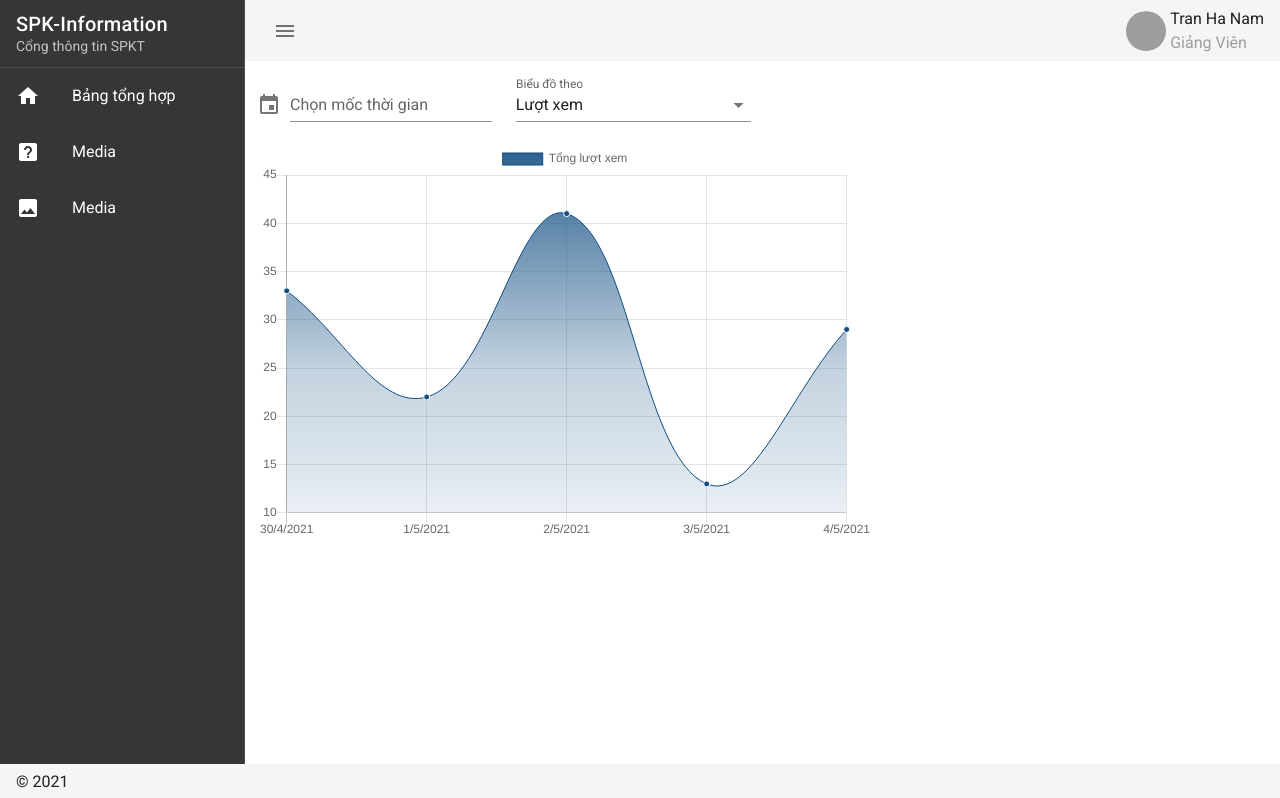
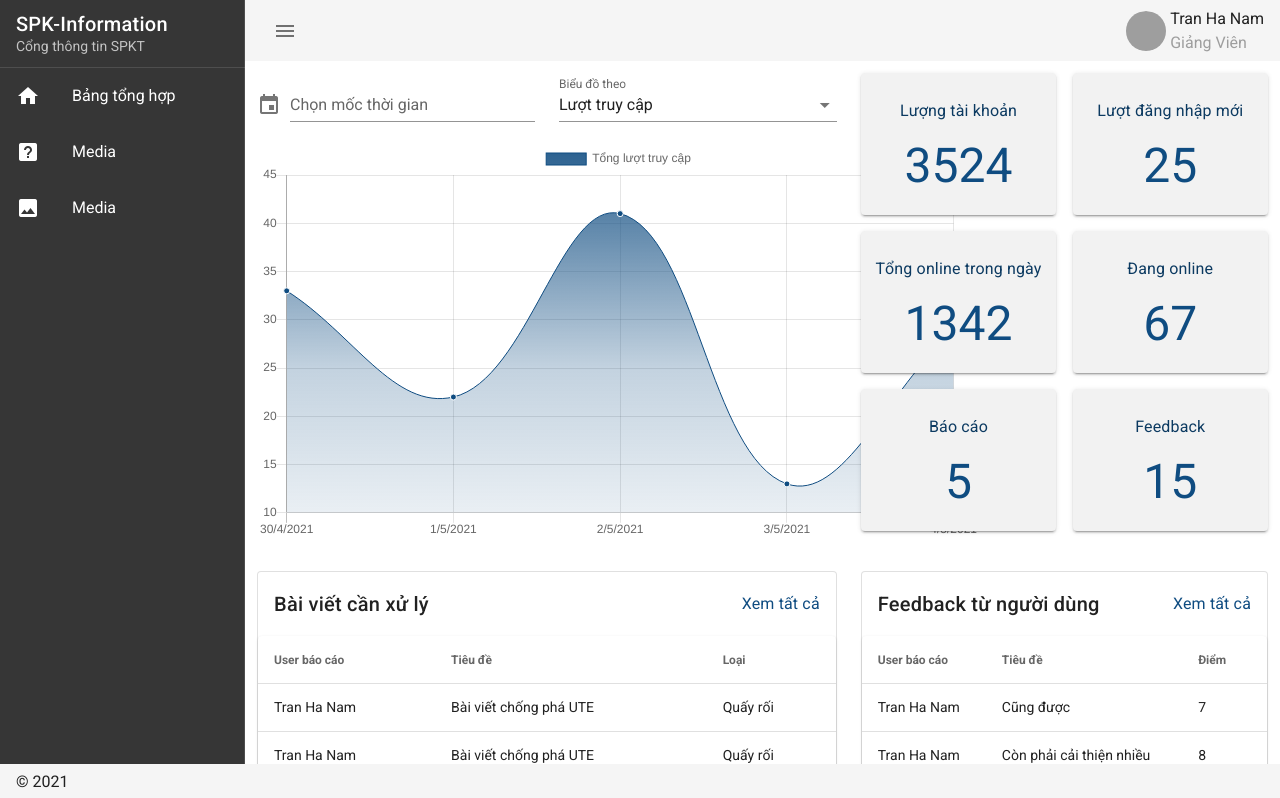
Before and after one commit to tranhanam19999/spkf-cms-vue, a Nuxt app: page / in a window 1280 px wide. Shown: the top 798 px of the page. Built offline with nearby package versions, Linux system fonts and the light colour scheme; grey boxes are pictures that could not be loaded.

Commit message:
Improve: Report and feedback tables

```diff
--- /dev/null
+++ b/components/Tables/ReportedPost.vue
@@ -0,0 +1,41 @@
+<template>
+    <v-data-table
+        :headers="headers"
+        :items="posts"
+        :items-per-page="5"
+        class="elevation-1 row-pointer"
+        @click:row="handleClickedRow"
+    ></v-data-table>
+</template>
+
+<script>
+import data from '../../static/mockData'
+export default {
+    methods: {
+        handleClickedRow(value) {
+            console.log('vvvv ', value)
+        }
+    },
+    data() {
+        return {
+            headers: [
+                {
+                    text: 'User báo cáo',
+                    align: 'start',
+                    sortable: false,
+                    value: 'username',
+                },
+                { text: 'Tiêu đề', sortable: false, value: 'title' },
+                { text: 'Loại', sortable: false, value: 'reportType' }
+            ],
+            posts: [...data.mockReport],
+        }
+    }
+}
+</script>
+
+<style lang="css" scoped>
+.row-pointer >>> tbody tr :hover {
+  cursor: pointer;
+}
+</style>
--- /dev/null
+++ b/components/Tables/UserFeedback.vue
@@ -0,0 +1,44 @@
+<template>
+    <v-data-table
+        :headers="headers"
+        :items="posts"
+        :items-per-page="5"
+        class="elevation-1 row-pointer"
+        @click:row="handleClickedRow"
+    ></v-data-table>
+</template>
+
+<script>
+import data from '../../static/mockData'
+export default {
+    methods: {
+        handleClickedRow(value) {
+            console.log('vvvv ', value)
+        }
+    },
+    created() {
+        console.log('ssss ', data.mockFeedback)
+    },
+    data() {
+        return {
+            headers: [
+                {
+                    text: 'User báo cáo',
+                    align: 'start',
+                    sortable: false,
+                    value: 'username',
+                },
+                { text: 'Tiêu đề', sortable: false, value: 'title' },
+                { text: 'Điểm', value: 'point' }
+            ],
+            posts: [...data.mockFeedback],
+        }
+    }
+}
+</script>
+
+<style lang="css" scoped>
+.row-pointer >>> tbody tr :hover {
+  cursor: pointer;
+}
+</style>
--- a/components/chart/LineChart.vue
+++ b/components/chart/LineChart.vue
@@ -1,6 +1,7 @@
 
 <script>
   import { Line, mixins } from 'vue-chartjs'
+  import data from '../../static/mockData'
   const { reactiveProp } = mixins
   export default {
     data() {
@@ -9,38 +10,7 @@
           labels: ["Lượng truy cập", "Ngày"],
           datasets: []
         },
-        mockDate: [
-          {
-            date:"30/4/2021",
-            totalViews: 33,
-            totalPosts: 32,
-            totalComments: 2
-          },
-          {
-            date:"1/5/2021",
-            totalViews: 22,
-            totalPosts: 11,
-            totalComments: 20
-          },
-          {
-            date:"2/5/2021",
-            totalViews: 41,
-            totalPosts: 16,
-            totalComments: 3
-          },
-          {
-            date:"3/5/2021",
-            totalViews: 13,
-            totalPosts: 33,
-            totalComments: 1
-          },
-          {
-            date:"4/5/2021",
-            totalViews: 29,
-            totalPosts: 16,
-            totalComments: 8
-          }
-        ],
+        mockDate: [...data.mockChart],
       }
     },
     extends: Line,
@@ -87,7 +57,7 @@
           ]
         }
         else {
-          chart.name = "Tổng lượt xem"
+          chart.name = "Tổng lượt truy cập"
           chart.data = [
             this.mockDate[0].totalViews,
             this.mockDate[1].totalViews,
--- a/pages/index.vue
+++ b/pages/index.vue
@@ -1,6 +1,7 @@
 <template>
+  <div>
   <v-row>
-    <v-col cols="6">
+    <v-col cols="7">
       <v-row>
         <v-col>
           <v-menu
@@ -60,18 +61,94 @@
       <DashboardChart :chartType="selectedChartType.value ? selectedChartType.value : selectedChartType"
                       :rangeDate="rangeDate"/>
     </v-col>
-    <v-col>
+    <v-col cols="12" md="5" lg="5" class="d-flex flex-wrap justify-space-between">
+      <v-card class="mb-4 px-2 py-2 accent hover-scale text-center" width="48%">
+        <v-card-title class="px-0 text-center secondary--text">
+          <h3 class="text-subtitle-1 mx-auto">Lượng tài khoản</h3>
+        </v-card-title>
 
+        <v-card-text class="text-h3 primary--text">3524</v-card-text>
+      </v-card>
+      <v-card class="mb-4 px-2 py-2 accent hover-scale text-center" width="48%">
+        <v-card-title class="px-0 text-center secondary--text">
+          <h3 class="text-subtitle-1 mx-auto">Lượt đăng nhập mới</h3>
+        </v-card-title>
+
+        <v-card-text class="text-h3 primary--text">25</v-card-text>
+      </v-card>
+      <v-card class="mb-4 px-2 py-2 accent hover-scale text-center" width="48%">
+        <v-card-title class="px-0 text-center secondary--text">
+          <h3 class="text-subtitle-1 mx-auto">Tổng online trong ngày</h3>
+        </v-card-title>
+
+        <v-card-text class="text-h3 primary--text">1342</v-card-text>
+      </v-card>
+      <v-card class="mb-4 px-2 py-2 accent hover-scale text-center" width="48%">
+        <v-card-title class="px-0 text-center secondary--text">
+          <h3 class="text-subtitle-1 mx-auto">Đang online</h3>
+        </v-card-title>
+        <v-card-text class="text-h3 primary--text">67</v-card-text>
+      </v-card>
+      <v-card class="mb-4 px-2 py-2 accent hover-scale text-center" width="48%">
+        <v-card-title class="px-0 text-center secondary--text">
+          <h3 class="text-subtitle-1 mx-auto">Báo cáo</h3>
+        </v-card-title>
+        <v-card-text class="text-h3 primary--text">5</v-card-text>
+      </v-card>
+      <v-card class="mb-4 px-2 py-2 accent hover-scale text-center" width="48%">
+        <v-card-title class="px-0 text-center secondary--text">
+          <h3 class="text-subtitle-1 mx-auto">Feedback</h3>
+        </v-card-title>
+        <v-card-text class="text-h3 primary--text">15</v-card-text>
+      </v-card>
     </v-col>
   </v-row>
+  <v-row>
+    <v-col cols="7">
+      <v-card class="" outlined>
+        <v-card-title class="d-flex justify-space-between">
+          <h3 class="text-h6">Bài viết cần xử lý</h3>
+
+          <v-hover v-slot="{ hover }">
+            <nuxt-link
+              class="subtitle-1 text-decoration-none links primary--text"
+              :class="{ 'secondary--text': hover }"
+              to="/article/list"
+            >Xem tất cả</nuxt-link>
+          </v-hover>
+        </v-card-title>
+
+        <ReportedPost />
+      </v-card>
+    </v-col>
+    <v-col cols="5">
+      <v-card class="" outlined>
+        <v-card-title class="d-flex justify-space-between">
+          <h3 class="text-h6">Feedback từ người dùng</h3>
+          <v-hover v-slot="{ hover }">
+            <nuxt-link
+              class="subtitle-1 text-decoration-none links primary--text"
+              :class="{ 'secondary--text': hover }"
+              to="/article/list"
+            >Xem tất cả</nuxt-link>
+          </v-hover>
+        </v-card-title>
+        <UserFeedback />
+      </v-card>
+    </v-col>
+  </v-row>
+  </div>
 </template>
 
 <script>
-import DashboardChart from '../components/chart/DashboardChart'
-
+import DashboardChart from '../components/Chart/DashboardChart'
+import ReportedPost from '../components/Tables/ReportedPost'
+import UserFeedback from '../components/Tables/UserFeedback'
 export default {
   components: {
-    DashboardChart
+    DashboardChart,
+    ReportedPost,
+    UserFeedback
   },
   watch: {
   },
@@ -89,12 +166,12 @@ export default {
       menu: false,
 
       selectedChartType: {
-        label: 'Lượt xem',
+        label: 'Lượt truy cập',
         value: 'Views'
       },
       items: [
         {
-          label: 'Lượt xem',
+          label: 'Lượt truy cập',
           value: 'Views'
         },
         {
--- /dev/null
+++ b/static/mockData.js
@@ -0,0 +1,97 @@
+const mockFeedback = [
+    {
+        username: 'Tran Ha Nam',
+        title: 'Cũng được',
+        point: 7
+    },
+    {
+        username: 'Tran Ha Nam',
+        title: 'Còn phải cải thiện nhiều',
+        point: 8
+    },
+    {
+        username: 'Tran Ha Nam',
+        title: 'Cũng được',
+        point: 7
+    },
+    {
+        username: 'Tran Ha Nam',
+        title: 'Còn phải cải thiện nhiều',
+        point: 8
+    },
+    {
+        username: 'Tran Ha Nam',
+        title: 'Cũng được',
+        point: 7
+    },
+    {
+        username: 'Tran Ha Nam',
+        title: 'Còn phải cải thiện nhiều',
+        point: 8
+    }
+]
+const mockChart = [
+    {
+        date:"30/4/2021",
+        totalViews: 33,
+        totalPosts: 32,
+        totalComments: 2
+    },
+    {
+        date:"1/5/2021",
+        totalViews: 22,
+        totalPosts: 11,
+        totalComments: 20
+    },
+    {
+        date:"2/5/2021",
+        totalViews: 41,
+        totalPosts: 16,
+        totalComments: 3
+    },
+    {
+        date:"3/5/2021",
+        totalViews: 13,
+        totalPosts: 33,
+        totalComments: 1
+    },
+    {
+        date:"4/5/2021",
+        totalViews: 29,
+        totalPosts: 16,
+        totalComments: 8
+    }
+]
+const mockReport = [
+    {
+        username: 'Tran Ha Nam',
+        title: 'Bài viết chống phá UTE',
+        reportType: 'Quấy rối'
+    },
+    {
+        username: 'Tran Ha Nam',
+        title: 'Bài viết chống phá UTE',
+        reportType: 'Quấy rối'
+    },
+    {
+        username: 'Tran Ha Nam',
+        title: 'Bài viết chống phá UTE',
+        reportType: 'Quấy rối'
+    },
+    {
+        username: 'Tran Ha Nam',
+        title: 'Bài viết chống phá UTE',
+        reportType: 'Quấy rối'
+    },
+    {
+        username: 'Tran Ha Nam',
+        title: 'Bài viết chống phá UTE',
+        reportType: 'Quấy rối'
+    },
+    {
+        username: 'Tran Ha Nam',
+        title: 'Bài viết chống phá UTE',
+        reportType: 'Quấy rối'
+    },
+]
+export default { mockFeedback, mockChart, mockReport }
```
